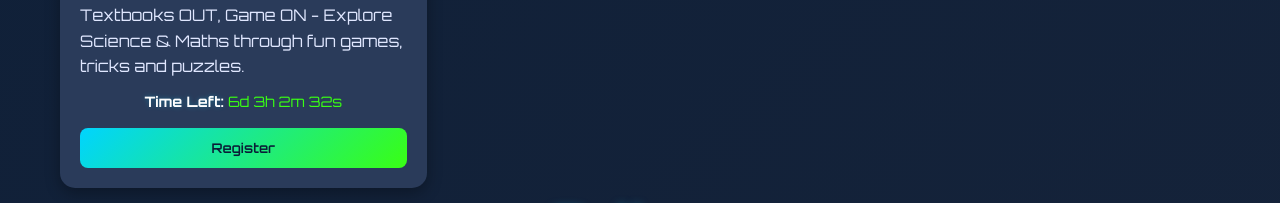
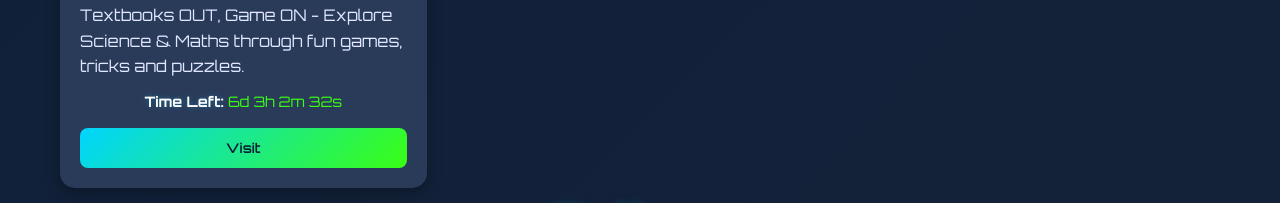
Before and after one commit to Jiten010/Science_Circus_Final, a React (Vite) app: page / in a window 1280 px wide. Shown: the part 2440-2643 px from the top of the page. Built offline with nearby package versions, Linux system fonts and the light colour scheme.

Commit message:
visit name change

```diff
--- a/src/data/data.js
+++ b/src/data/data.js
@@ -25,7 +25,7 @@ export const events = [
       description: "Textbooks OUT, Game ON - Explore Science & Maths through fun games, tricks and puzzles.",
       startDate: "2025-04-12T15:30:00+05:30",
       image: "/assets/stalls.png",
-      actionText: "Register"
+      actionText: "Visit"
     }
 
   ];
```
